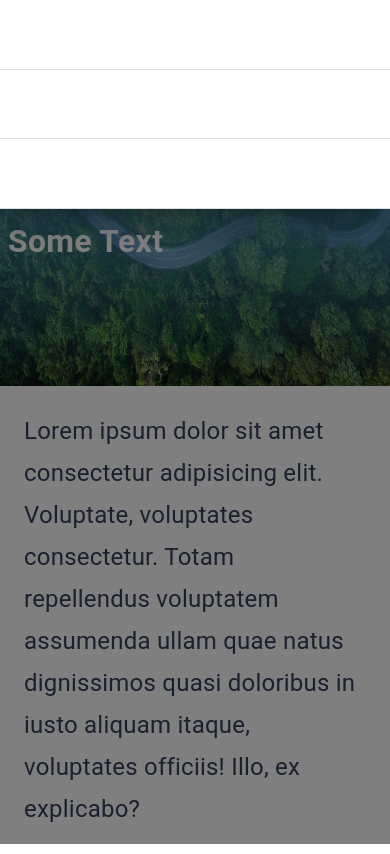
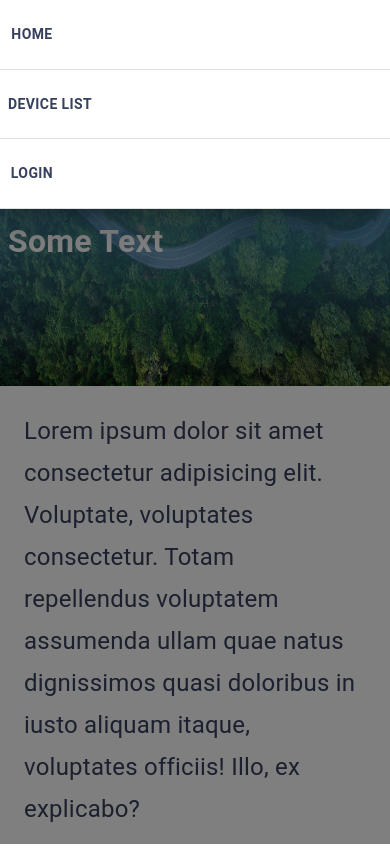
Before and after one commit to AkaNPC/Website-test-project, a React (Vite) app: page / in a window 390 px wide. Both pictures are taken after a click on the button 28 px from the left and 24 px from the top of the page. Built offline with nearby package versions, Linux system fonts and the light colour scheme.

Commit message:
style(navbar): add hover to buttons

```diff
--- a/src/components/NavBar.tsx
+++ b/src/components/NavBar.tsx
@@ -1,20 +1,11 @@
 import * as React from 'react';
-import AppBar from '@mui/material/AppBar';
-import Box from '@mui/material/Box';
-import Toolbar from '@mui/material/Toolbar';
-import IconButton from '@mui/material/IconButton';
-import Typography from '@mui/material/Typography';
-import MenuItem from '@mui/material/MenuItem';
-import Menu from '@mui/material/Menu';
+import { AppBar, Box, Toolbar, IconButton, Typography, MenuItem, Menu, SwipeableDrawer, Button, Divider } from '@mui/material/';
 import MenuIcon from '@mui/icons-material/Menu';
 import AccountCircle from '@mui/icons-material/AccountCircle';
-import SwipeableDrawer from '@mui/material/SwipeableDrawer';
-import { Button } from '@mui/material';
 import { Link } from 'react-router-dom';
 import { useNavigate } from 'react-router-dom';
 import DataContext from '../context/DataProvider';
 import { useContext, useState } from 'react';
-import Divider from '@mui/material/Divider';
 
 
 const linksNames = ['home', 'device list', 'login'];
@@ -79,9 +70,17 @@ export default function NavBar() {
             open={isMenuOpen}
             onClose={handleMenuClose}
         >
-            <MenuItem onClick={handleMenuClose}>Settings</MenuItem>
+            <MenuItem sx={{
+                "&:hover": {
+                    textDecoration: 'underline rgb(56, 88, 158)'
+                }
+            }} onClick={handleMenuClose}>Settings</MenuItem>
             <Divider />
-            <MenuItem onClick={handleLogout}>{authStatus ? "Logout" : "Login"}</MenuItem>
+            <MenuItem sx={{
+                "&:hover": {
+                    textDecoration: 'underline rgb(56, 88, 158)'
+                }
+            }} onClick={handleLogout}>{authStatus ? "Logout" : "Login"}</MenuItem>
         </Menu>
     );
 
@@ -125,7 +124,12 @@ export default function NavBar() {
             to={'/' + formatLinkTo(linkName)}
             style={{ textDecoration: 'none' }}>
             <Button onClick={() => setDevicesData([])}
-                sx={{ my: 2, color: 'white', display: 'block' }}>{linkName}
+                sx={{
+                    my: 2, color: { xs: '#37405c', sm: '#37405c', md: '#ffffff', lg: '#ffffff', xl: '#ffffff' },
+                    "&:hover": {
+                        textDecoration: 'underline #ffffff'
+                    }, display: 'block', fontWeight: 'bold'
+                }}>{linkName}
             </Button>
             <Divider sx={{ display: { xs: '', sm: '', md: 'none', lg: 'none', xl: 'none' } }} />
         </Link >
```
